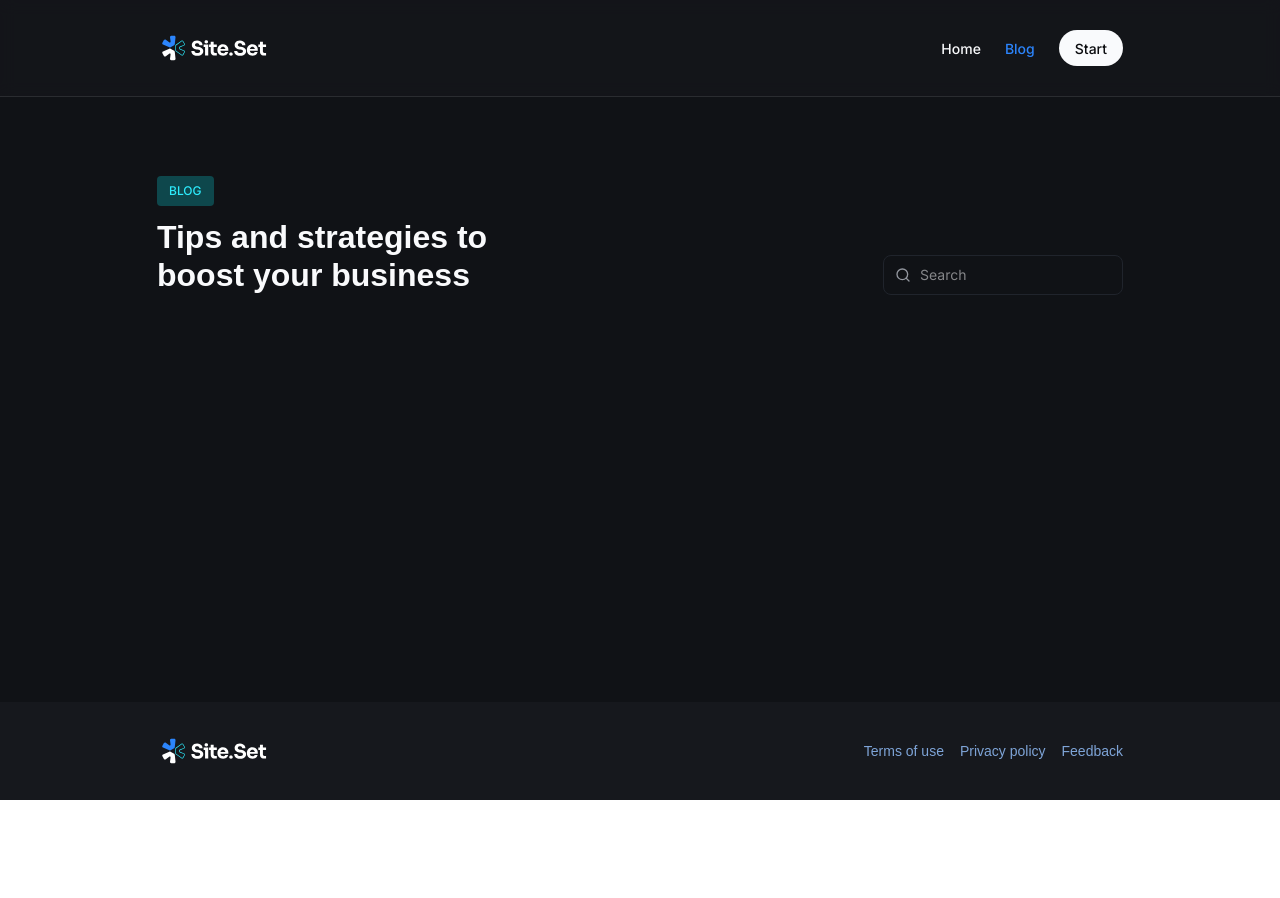
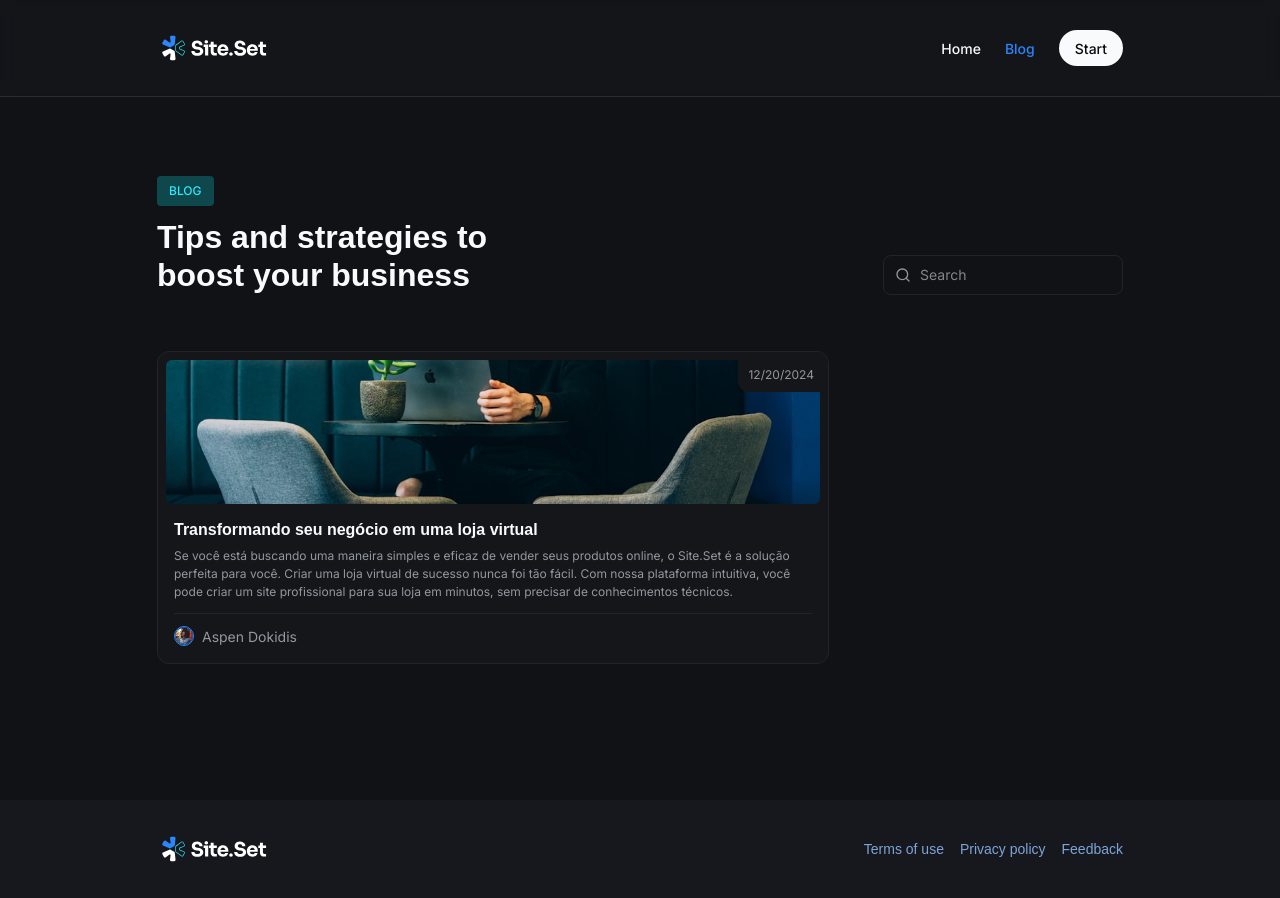
Before and after one commit to arthurrios/next-blog, a Next.js app: page /blog in a window 1280 px wide. Before the commit the page ends 800 px from the top, so only its background shows below. Built offline with nearby package versions, Linux system fonts and the light colour scheme; a web font is replaced by a local one.

Commit message:
feat: add post card component

```diff
--- a/src/templates/blog/blog-list.tsx
+++ b/src/templates/blog/blog-list.tsx
@@ -1,5 +1,6 @@
 import { Search } from '@/components/search'
 import { useRouter } from 'next/router'
+import { PostCard } from './components/post-card'
 
 export function BlogList() {
   const router = useRouter()
@@ -9,8 +10,8 @@ export function BlogList() {
     : 'Tips and strategies to boost your business'
 
   return (
-    <div className="flex h-full flex-col pt-25 md:px-0 md:pt-44">
-      <div className="main-container">
+    <div className="flex h-full flex-col pt-25 pb-20 md:px-0 md:pt-44 md:pb-34">
+      <div className="main-container flex w-full flex-col gap-6 md:gap-14">
         <div className="flex w-full flex-col items-start md:flex-row md:justify-between">
           <header className="flex w-full flex-col gap-3">
             <span className="body-tag w-fit rounded-sm bg-cyan-300 px-3 py-1.5 text-center text-cyan-100 uppercase md:text-left">
@@ -24,6 +25,14 @@ export function BlogList() {
             <Search />
           </div>
         </div>
+        <PostCard
+          title="Transformando seu negócio em uma loja virtual"
+          description="Se você está buscando uma maneira simples e eficaz de vender seus produtos online, o Site.Set é a solução perfeita para você. Criar uma loja virtual de sucesso nunca foi tão fácil. Com nossa plataforma intuitiva, você pode criar um site profissional para sua loja em minutos, sem precisar de conhecimentos técnicos."
+          slug="/transforming-your-business-into-an-online-store"
+          image="/assets/first-post.png"
+          date="12/20/2024"
+          author={{ avatar: '/customer-01.png', name: 'Aspen Dokidis' }}
+        />
       </div>
     </div>
   )
--- /dev/null
+++ b/src/templates/blog/components/post-card/index.ts
@@ -0,0 +1 @@
+export * from './post-card'
--- /dev/null
+++ b/src/templates/blog/components/post-card/post-card.tsx
@@ -0,0 +1,69 @@
+import Image from 'next/image'
+import Link from 'next/link'
+
+type Author = {
+  name: string
+  avatar: string
+}
+
+type PostCardProps = {
+  slug: string
+  title: string
+  description: string
+  image: string
+  date: string
+  author: Author
+}
+
+export function PostCard({
+  slug,
+  title,
+  description,
+  date,
+  image,
+  author,
+}: PostCardProps) {
+  return (
+    <Link
+      href={`/blog/${slug}`}
+      className="w-full max-w-2xl overflow-hidden rounded-xl border border-gray-400 bg-gray-600 transition-all duration-300 hover:border hover:border-blue-300"
+    >
+      {/* Post Content */}
+      <div className="relative overflow-hidden p-2">
+        {/* Date Container */}
+        <div className="absolute top-0 right-0 rounded-bl-[10px] bg-gray-600 pt-2.5 pr-[14px] pb-1.5 pl-2.5 backdrop-blur-sm">
+          <span className="body-xs text-gray-300">{date}</span>
+        </div>
+        <Image
+          src={image}
+          alt=""
+          width={288}
+          height={144}
+          className="h-36 w-full rounded-md object-cover object-center"
+        />
+
+        {/* Post Info */}
+        <div className="px-2 pt-4">
+          <h2 className="heading-xs mb-2 line-clamp-3 text-gray-100">
+            {title}
+          </h2>
+
+          <p className="body-xs text-gray-300">{description}</p>
+
+          <div className="mt-3 flex items-center gap-2 border-t border-gray-400 pt-3 pb-2">
+            <div className="relative size-5 overflow-hidden rounded-full border border-blue-200">
+              <Image
+                src={author?.avatar}
+                alt=""
+                fill
+                className="rounded-md object-cover"
+              />
+            </div>
+
+            <span className="body-sm text-gray-300">{author?.name}</span>
+          </div>
+        </div>
+      </div>
+    </Link>
+  )
+}
```
